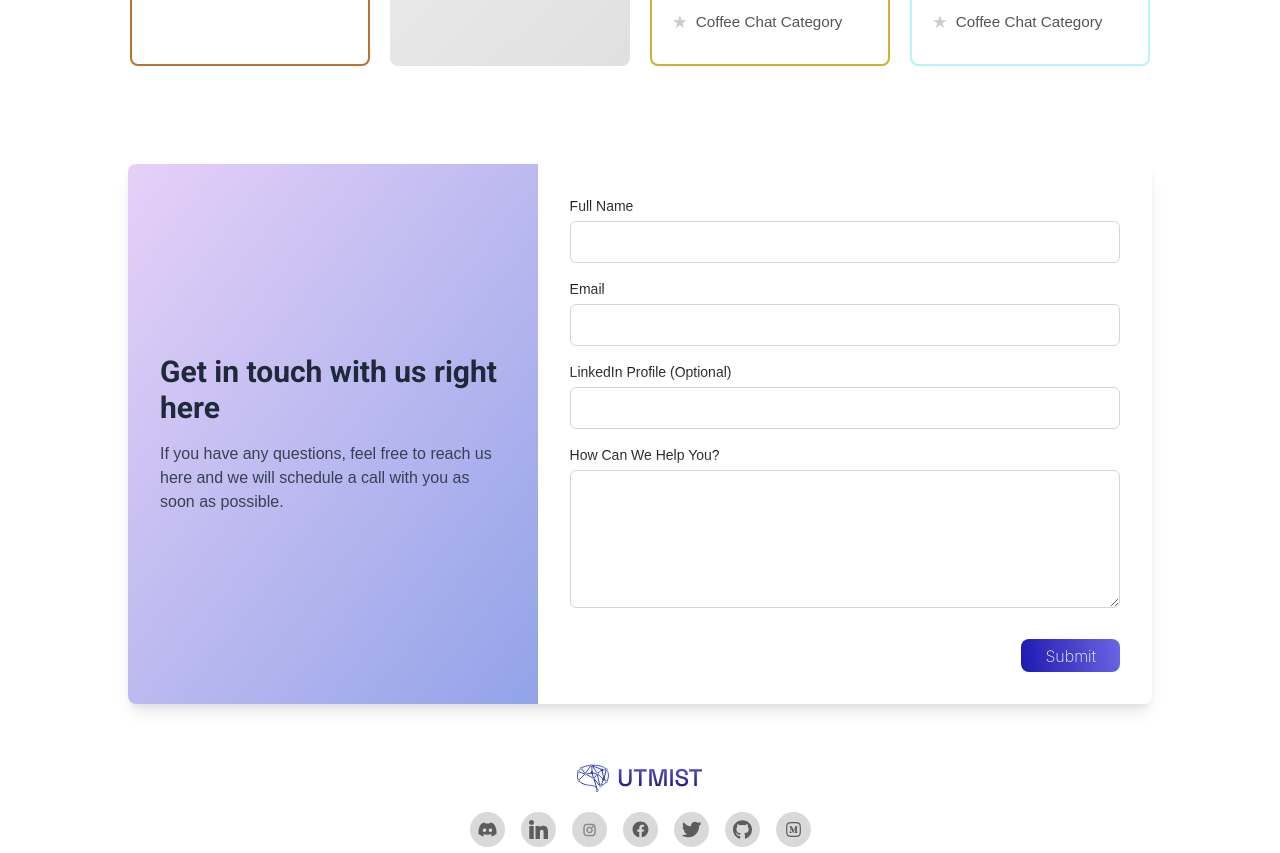
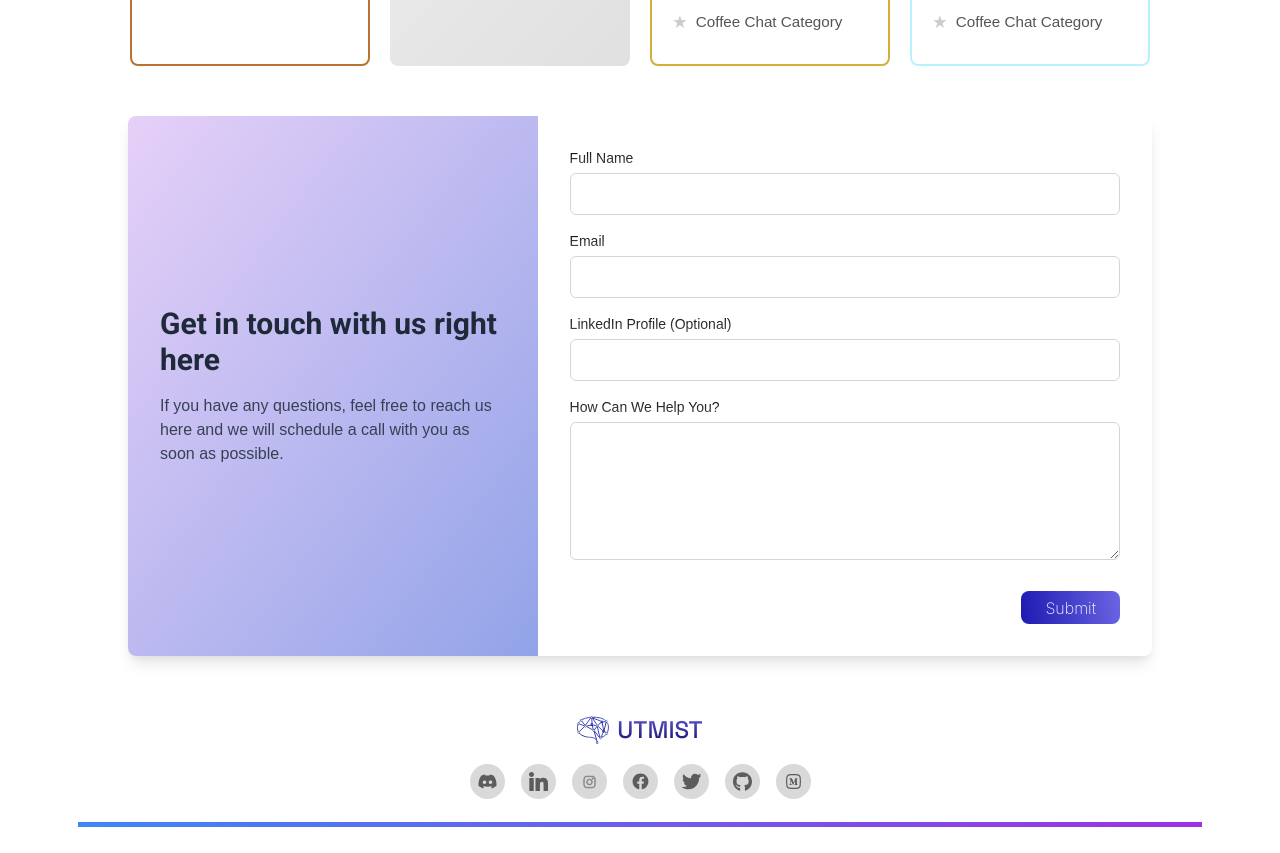
Before and after one commit to UTMIST/UTMIST, a Next.js app in the folder client/: page /sponsors in a window 1280 px wide. Shown: the part 771-1624 px from the top of the page. Built offline with nearby package versions, Linux system fonts and the light colour scheme.

Commit message:
Added id to contact us section

```diff
--- a/client/src/app/sponsors/page.tsx
+++ b/client/src/app/sponsors/page.tsx
@@ -26,10 +26,9 @@ export default function SponsorsPage() {
       ))}
         </div>
         </div>
-
-        <div className="sponsor-us-section talk-to-us-section">
-        </div>
+        <section id="contact-us">
         <ContactUsCard/>
+        </section>
         </main>
     )
 }
```
